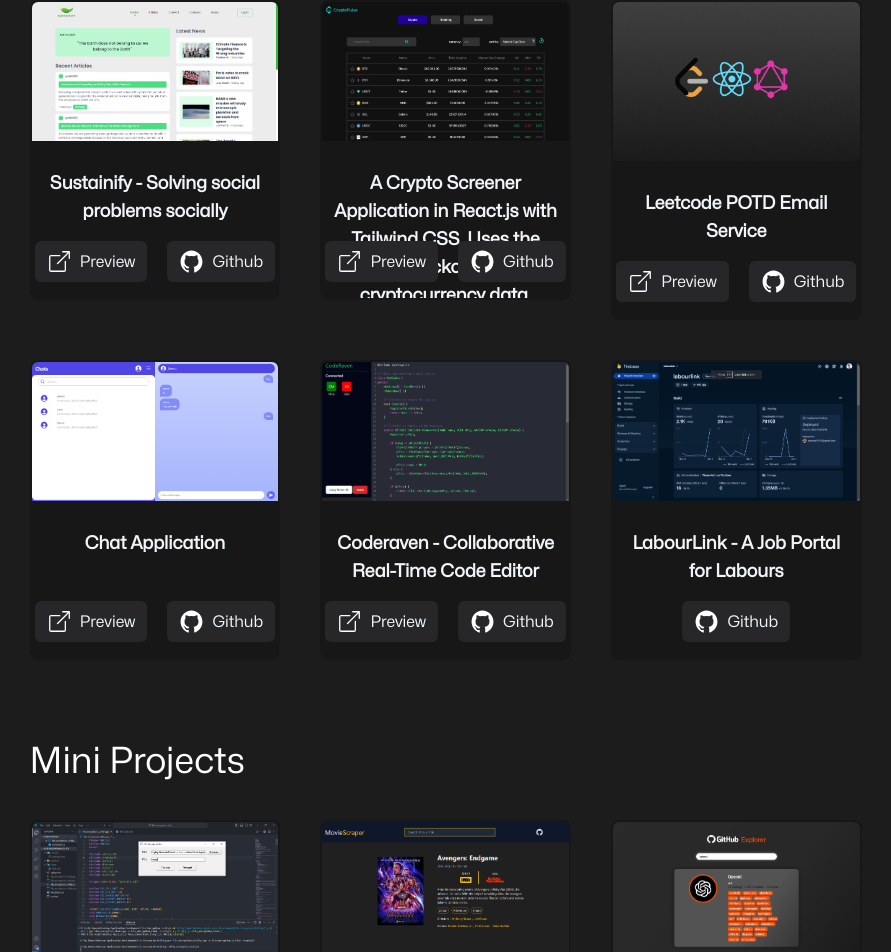
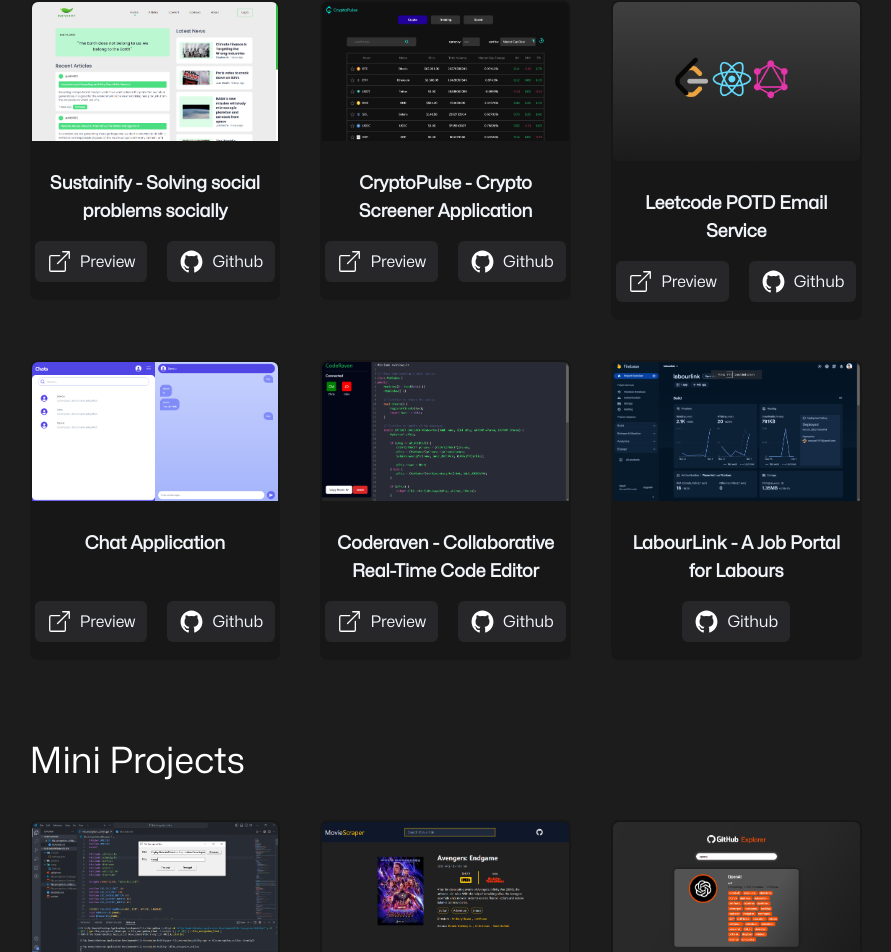
Before and after one commit to aneeshsharma72067/new-portfolio, a Vue app: page / in a window 1280 px wide. Shown: the part 2527-3479 px from the top of the page, without its empty margins (188-1079 px from the left). Built offline with nearby package versions, Linux system fonts and the light colour scheme; some icons are missing.

Commit message:
Crypto Project details fixed

```diff
--- a/src/components/Projects.vue
+++ b/src/components/Projects.vue
@@ -8,8 +8,8 @@
         description="Sustainify empowers users to connect, share environmental concerns, and collaborate on cleanup efforts through image-based awareness campaigns. "
         repoUrl="https://github.com/aneeshsharma72067/sustainify.git"
         previewUrl="https://sustainify-web.netlify.app/" />
-      <ProjectComponent imageName="crypto.png"
-        projectName="A Crypto Screener Application in React.js with Tailwind CSS. Uses the Coingecko API for cryptocurrency data."
+      <ProjectComponent imageName="crypto.png" projectName="CryptoPulse - Crypto Screener Application"
+        description="A Crypto Screener Application in React.js with Tailwind CSS. Uses the Coingecko API for cryptocurrency data."
         repoUrl="https://github.com/aneeshsharma72067/cryptopulse" previewUrl="https://cryptopulse1.vercel.app/" />
       <ProjectComponent imageName="leetcode.png" projectName="Leetcode POTD Email Service"
         description="An Email Service which sends Leetcode POTD through email to all subscribed users. It uses the Leetcode GraphQL endpoint with Cron Job Scheduling"
```
